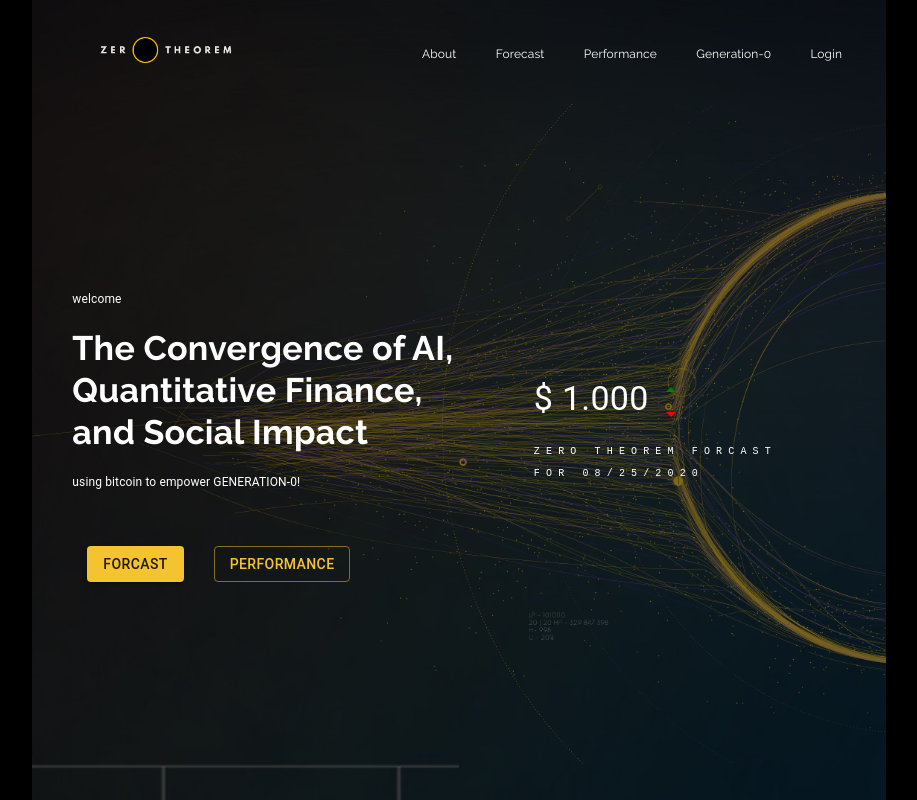
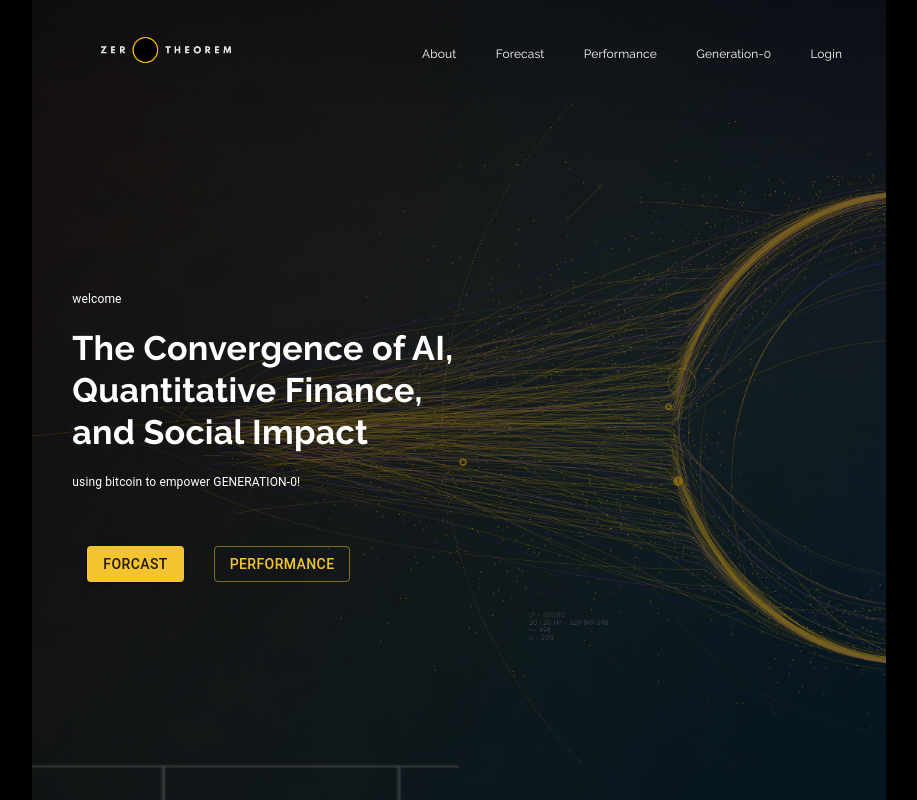
Before and after one commit to mehtishamulhaq/zero-theorem, a React (Create React App) app: page / in a window 1280 px wide. Shown: the whole page, without its empty margins (181-1098 px from the left). Built offline with nearby package versions, Linux system fonts and the light colour scheme.

Commit message:
removing amount container content

```diff
--- a/src/routes/Main.js
+++ b/src/routes/Main.js
@@ -86,7 +86,7 @@ export default function Main() {
                             </Grid>
                         </Grid>
                         <Grid item xs={12} md={6} sm={8} className={classes.amountContainer}>
-                            <Box className={clsx(classes.amountCenter)}>
+                            {/* <Box className={clsx(classes.amountCenter)}>
                                 <Box className={clsx(classes.amountText, classes.spacingBottom20)}>
                                     <Typography
                                         variant='h4'
@@ -113,7 +113,7 @@ export default function Main() {
                                 >
                                     <pre>F O R   0 8 / 2 5 / 2 0 2 0</pre>
                                 </Typography>
-                            </Box>
+                            </Box> */}
                         </Grid>
                     </Grid>
 
```
